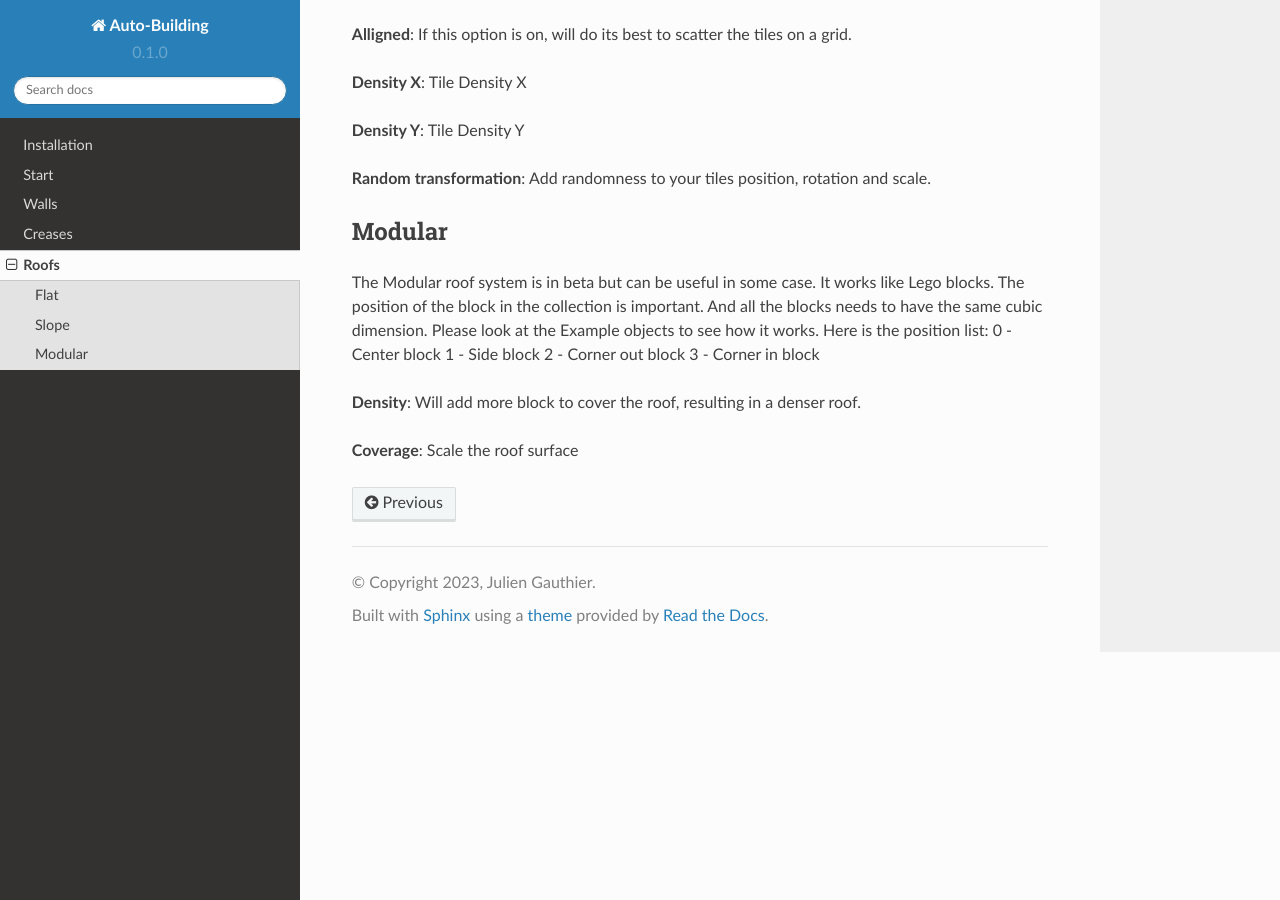
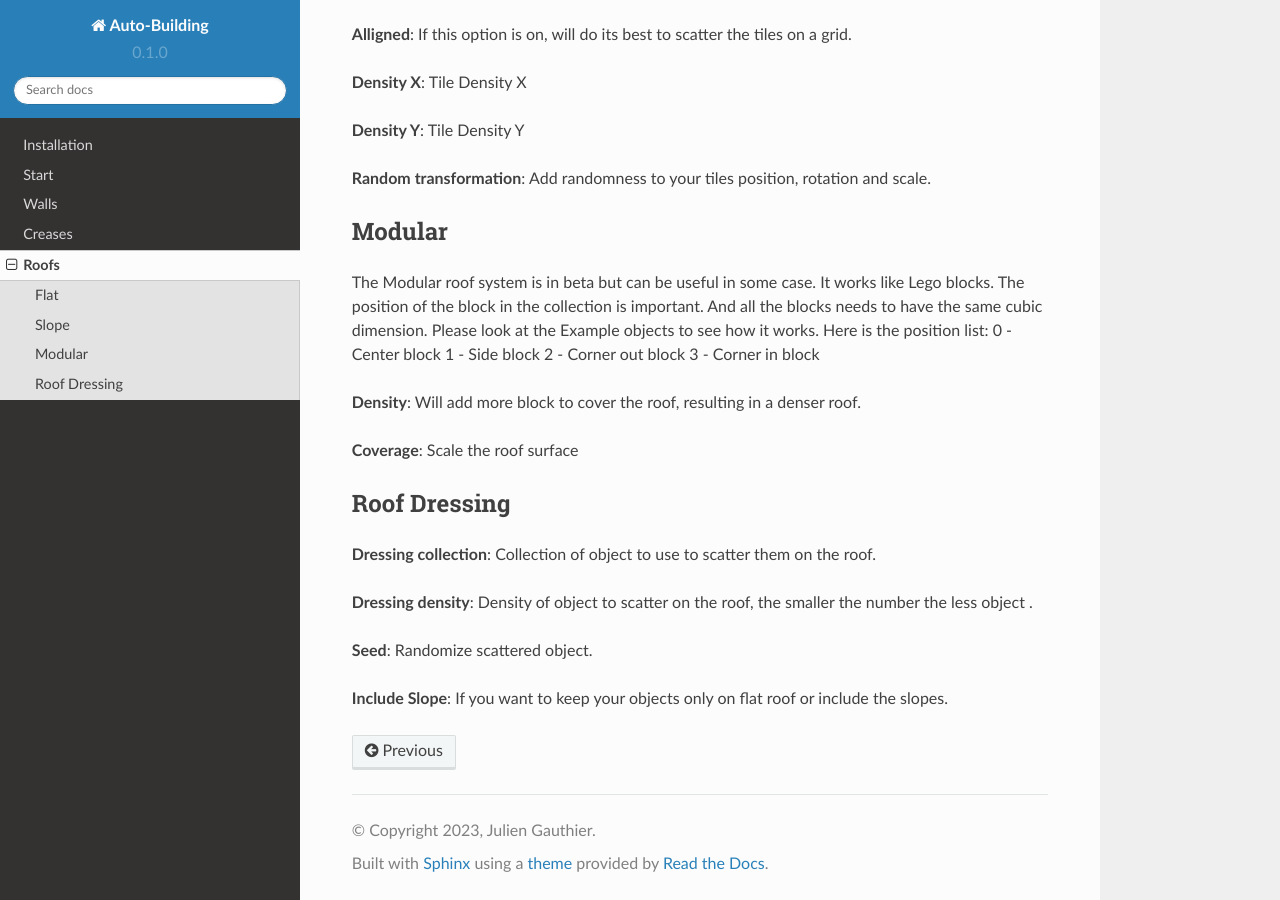
Before and after one commit to charlesque/Auto-Building, a Sphinx documentation site: the page built from docs/source/roofs.rst, in a window 1280 px wide and 900 px high, scrolled down 681 px. Built offline with Sphinx 7.4.7 and the Read the Docs theme 2.0.0, drawn with Linux system fonts in a browser that asks for light colours.

Commit message:
Update roofs.rst

```diff
--- a/docs/source/roofs.rst
+++ b/docs/source/roofs.rst
@@ -45,3 +45,13 @@ Here is the position list:
 **Density**: Will add more block to cover the roof, resulting in a denser roof.
 
 **Coverage**: Scale the roof surface
+
+Roof Dressing
+-------------
+**Dressing collection**: Collection of object to use to scatter them on the roof.
+
+**Dressing density**: Density of object to scatter on the roof, the smaller the number the less object .
+
+**Seed**: Randomize scattered object.
+
+**Include Slope**: If you want to keep your objects only on flat roof or include the slopes.
```
